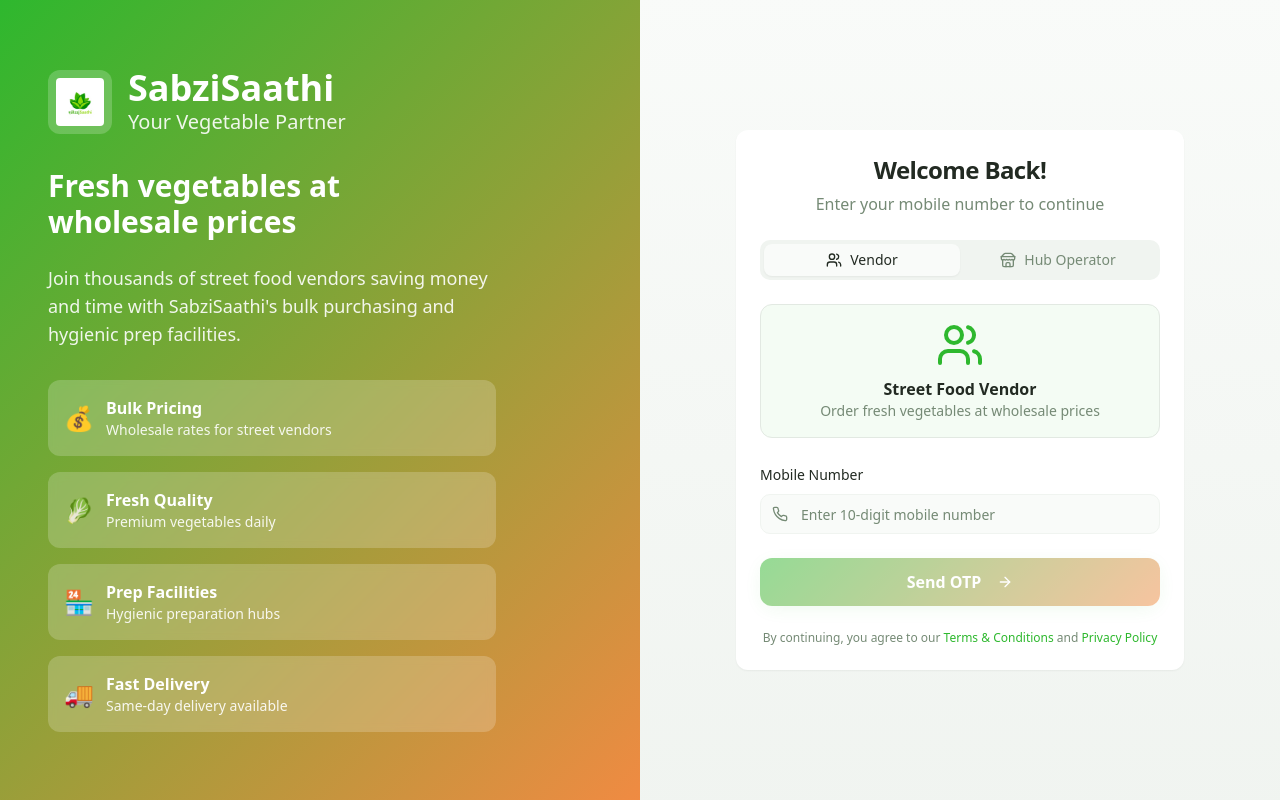
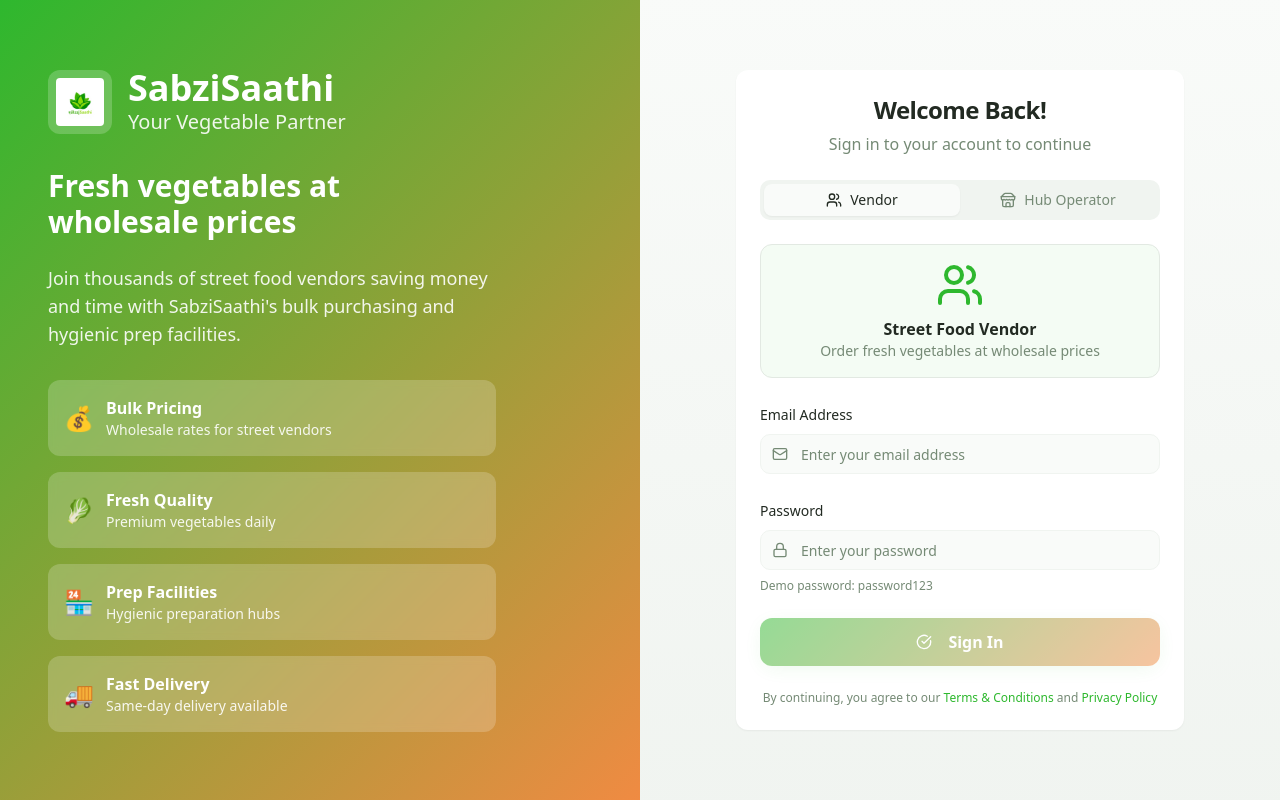
Before and after one commit to kunalhacker22/SabziSaathi, a React (Vite) app: page / in a window 1280 px wide. Built offline with nearby package versions, Linux system fonts and the light colour scheme.

Commit message:
Change login to email/password
Update the login form to use email and password authentication instead of OTP.

```diff
--- a/src/components/auth/LoginForm.tsx
+++ b/src/components/auth/LoginForm.tsx
@@ -4,11 +4,10 @@ import { Card, CardContent, CardHeader, CardTitle } from "@/components/ui/card";
 import { Input } from "@/components/ui/input";
 import { Label } from "@/components/ui/label";
 import { Tabs, TabsContent, TabsList, TabsTrigger } from "@/components/ui/tabs";
-import { Badge } from "@/components/ui/badge";
 import { useToast } from "@/hooks/use-toast";
 import {
-  Phone,
-  Shield,
+  Mail,
+  Lock,
   Users,
   Store,
   ArrowRight,
@@ -18,48 +17,32 @@ import sabziSaathiLogo from "@/assets/sabzi-saathi-logo.png";
 
 
 interface LoginFormProps {
-  onLogin: (userType: "vendor" | "hub", phone: string) => void;
+  onLogin: (userType: "vendor" | "hub", email: string) => void;
 }
 
 export function LoginForm({ onLogin }: LoginFormProps) {
-  const [phone, setPhone] = useState("");
-  const [otp, setOtp] = useState("");
-  const [step, setStep] = useState<"phone" | "otp">("phone");
+  const [email, setEmail] = useState("");
+  const [password, setPassword] = useState("");
   const [userType, setUserType] = useState<"vendor" | "hub">("vendor");
   const [isLoading, setIsLoading] = useState(false);
   const { toast } = useToast();
 
-  const handleSendOTP = async () => {
-    if (phone.length !== 10) return;
+  const handleLogin = async () => {
+    if (!email || !password) return;
 
     setIsLoading(true);
-    // Simulate OTP sending
+    // Simulate login verification (accept any email with password "password123")
     setTimeout(() => {
-      setStep("otp");
-      toast({
-        title: "OTP sent successfully",
-        description: `Verification code sent to +91 ${phone}`,
-      });
-      setIsLoading(false);
-    }, 1500);
-  };
-
-  const handleVerifyOTP = async () => {
-    if (otp.length !== 6) return;
-
-    setIsLoading(true);
-    // Simulate OTP verification (accept "123456" as valid OTP)
-    setTimeout(() => {
-      if (otp === "123456") {
+      if (password === "password123") {
         toast({
           title: "Login successful",
           description: "Welcome to SabziSaathi!",
         });
-        onLogin(userType, phone);
+        onLogin(userType, email);
       } else {
         toast({
-          title: "Invalid OTP",
-          description: "Please enter the correct OTP (use 123456 for demo)",
+          title: "Invalid credentials",
+          description: "Please check your email and password (use 'password123' for demo)",
           variant: "destructive",
         });
       }
@@ -148,18 +131,13 @@ export function LoginForm({ onLogin }: LoginFormProps) {
           <Card className="shadow-market border-0">
             <CardHeader className="text-center">
               <CardTitle className="text-2xl font-bold">
-                {step === "phone" ? "Welcome Back!" : "Verify OTP"}
+                Welcome Back!
               </CardTitle>
               <p className="text-muted-foreground">
-                {step === "phone"
-                  ? "Enter your mobile number to continue"
-                  : `OTP sent to +91 ${phone}`
-                }
+                Sign in to your account to continue
               </p>
             </CardHeader>
             <CardContent className="space-y-6">
-              {step === "phone" ? (
-                <>
               <Tabs value={userType} onValueChange={(value) => setUserType(value as "vendor" | "hub")}>
                 <TabsList className="grid w-full grid-cols-2 mb-6">
                   <TabsTrigger value="vendor" className="flex items-center space-x-2">
@@ -194,103 +172,53 @@ export function LoginForm({ onLogin }: LoginFormProps) {
               </Tabs>
 
               <div className="space-y-2">
-                    <Label htmlFor="phone">Mobile Number</Label>
+                <Label htmlFor="email">Email Address</Label>
                 <div className="relative">
-                      <Phone className="absolute left-3 top-1/2 h-4 w-4 -translate-y-1/2 text-muted-foreground" />
+                  <Mail className="absolute left-3 top-1/2 h-4 w-4 -translate-y-1/2 text-muted-foreground" />
                   <Input
-                        id="phone"
-                        type="tel"
-                        placeholder="Enter 10-digit mobile number"
-                        value={phone}
-                        onChange={(e) => setPhone(e.target.value.replace(/\D/g, '').slice(0, 10))}
+                    id="email"
+                    type="email"
+                    placeholder="Enter your email address"
+                    value={email}
+                    onChange={(e) => setEmail(e.target.value)}
                     className="pl-10"
-                        maxLength={10}
                   />
                 </div>
-                    {phone.length > 0 && phone.length < 10 && (
-                      <p className="text-sm text-destructive">Please enter a valid 10-digit number</p>
-                    )}
+              </div>
+
+              <div className="space-y-2">
+                <Label htmlFor="password">Password</Label>
+                <div className="relative">
+                  <Lock className="absolute left-3 top-1/2 h-4 w-4 -translate-y-1/2 text-muted-foreground" />
+                  <Input
+                    id="password"
+                    type="password"
+                    placeholder="Enter your password"
+                    value={password}
+                    onChange={(e) => setPassword(e.target.value)}
+                    className="pl-10"
+                  />
+                </div>
+                <p className="text-xs text-muted-foreground">
+                  Demo password: password123
+                </p>
               </div>
 
               <Button
                 variant="market"
                 className="w-full"
-                    onClick={handleSendOTP}
-                    disabled={phone.length !== 10 || isLoading}
+                onClick={handleLogin}
+                disabled={!email || !password || isLoading}
               >
                 {isLoading ? (
-                      "Sending OTP..."
+                  "Signing in..."
                 ) : (
                   <>
-                        Send OTP
-                        <ArrowRight className="ml-2 h-4 w-4" />
+                    <CheckCircle className="mr-2 h-4 w-4" />
+                    Sign In
                   </>
                 )}
               </Button>
-                </>
-              ) : (
-                <>
-                  <div className="text-center">
-                    <div className="bg-primary/10 w-16 h-16 rounded-full flex items-center justify-center mx-auto mb-4">
-                      <Shield className="h-8 w-8 text-primary" />
-                    </div>
-                    <Badge variant="outline" className="mb-4">
-                      +91 {phone}
-                    </Badge>
-                  </div>
-
-                  <div className="space-y-2">
-                    <Label htmlFor="otp">6-Digit OTP</Label>
-                    <Input
-                      id="otp"
-                      type="text"
-                      placeholder="Enter OTP"
-                      value={otp}
-                      onChange={(e) => setOtp(e.target.value.replace(/\D/g, '').slice(0, 6))}
-                      className="text-center text-xl tracking-widest"
-                      maxLength={6}
-                    />
-                    {otp.length > 0 && otp.length < 6 && (
-                      <p className="text-sm text-destructive">Please enter complete 6-digit OTP</p>
-                    )}
-                  </div>
-
-                  <Button
-                    variant="market"
-                    className="w-full"
-                    onClick={handleVerifyOTP}
-                    disabled={otp.length !== 6 || isLoading}
-                  >
-                    {isLoading ? (
-                      "Verifying..."
-                    ) : (
-                      <>
-                        <CheckCircle className="mr-2 h-4 w-4" />
-                        Verify & Login
-                      </>
-                    )}
-                  </Button>
-
-                  <div className="text-center">
-                    <Button
-                      variant="ghost"
-                      onClick={() => setStep("phone")}
-                      className="text-sm"
-                    >
-                      Change mobile number
-                    </Button>
-                  </div>
-
-                  <div className="text-center">
-                    <p className="text-sm text-muted-foreground">
-                      Didn't receive OTP?{" "}
-                      <Button variant="link" className="p-0 h-auto text-sm">
-                        Resend OTP
-                      </Button>
-                    </p>
-                  </div>
-                </>
-              )}
 
               <div className="text-center text-xs text-muted-foreground">
                 By continuing, you agree to our{" "}
--- a/src/pages/Index.tsx
+++ b/src/pages/Index.tsx
@@ -14,10 +14,10 @@ interface User {
 const Index = () => {
   const [user, setUser] = useState<User | null>(null);
 
-  const handleLogin = (userType: "vendor" | "hub", phone: string) => {
+  const handleLogin = (userType: "vendor" | "hub", email: string) => {
     // In a real app, this would validate with Supabase
     const name = userType === "vendor" ? "राज पटेल" : "Green Valley Hub";
-    setUser({ type: userType, phone, name });
+    setUser({ type: userType, phone: email, name });
   };
 
   if (!user) {
```
Lines whose indentation alone changed are shown as unchanged.
